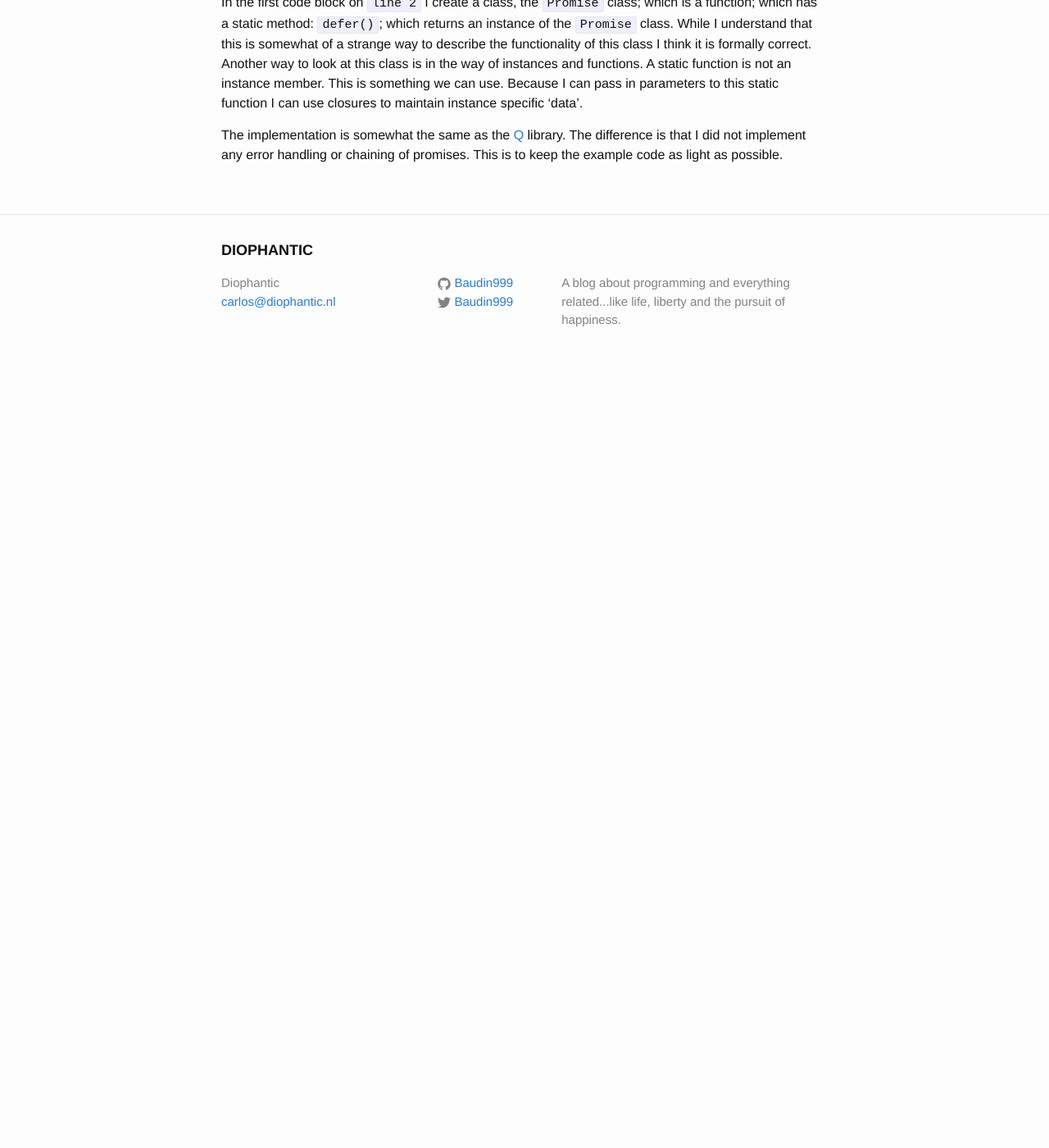
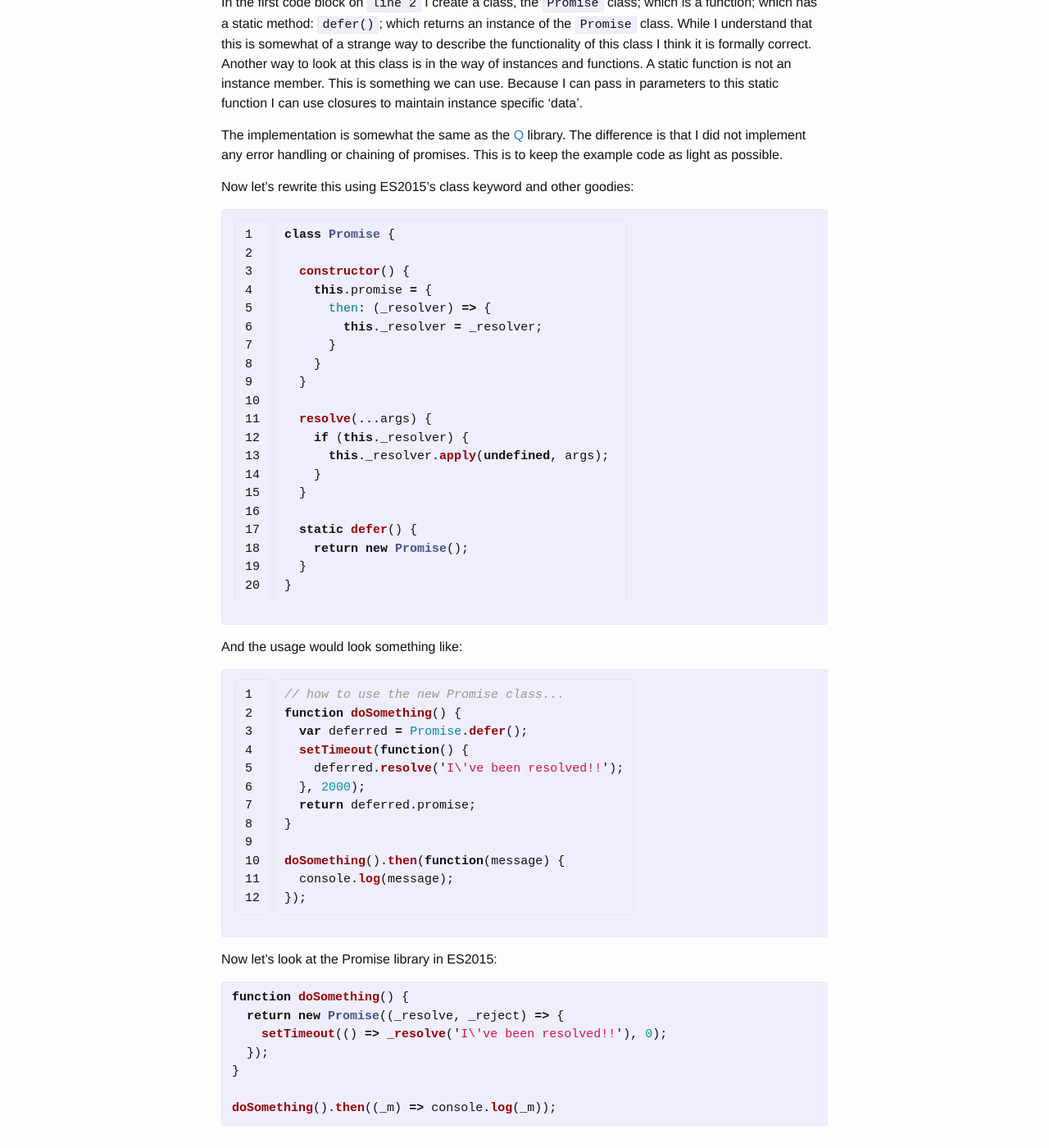
Before and after one commit to Baudin999/Baudin999.github.io, a Jekyll site: the page built from _posts/2015-09-01-es6-promises.md, in a window 1280 px wide and 1400 px high, scrolled down 1325 px. Shown: the whole window at 82% size. Built offline with Jekyll 4.4.1, drawn with Linux system fonts in a browser that asks for light colours; before the commit the page ends 1787 px from its top, so only the background shows below that.

Commit message:
working on promises

```diff
--- a/_posts/2015-09-01-es6-promises.md
+++ b/_posts/2015-09-01-es6-promises.md
@@ -70,3 +70,61 @@ instance specific 'data'.
 
 The implementation is somewhat the same as the [Q](https://github.com/kriskowal/q) library. The difference is that
 I did not implement any error handling or chaining of promises. This is to keep the example code as light as possible.
+
+Now let's rewrite this using ES2015's class keyword and other goodies:
+
+{% highlight javascript linenos=table %}
+
+class Promise {
+
+  constructor() {
+    this.promise = {
+      then: (_resolver) => {
+        this._resolver = _resolver;
+      }
+    }
+  }
+
+  resolve(...args) {
+    if (this._resolver) {
+      this._resolver.apply(undefined, args);
+    }
+  }
+
+  static defer() {
+    return new Promise();
+  }
+}
+
+{% endhighlight %}
+
+And the usage would look something like:
+
+{% highlight javascript linenos=table %}
+
+// how to use the new Promise class...
+function doSomething() {
+  var deferred = Promise.defer();
+  setTimeout(function() {
+    deferred.resolve('I\'ve been resolved!!');
+  }, 2000);
+  return deferred.promise;
+}
+
+doSomething().then(function(message) {
+  console.log(message);
+});
+
+{% endhighlight %}
+
+Now let's look at the Promise library in ES2015:
+
+{% highlight javascript lineos=table %}
+function doSomething() {
+  return new Promise((_resolve, _reject) => {
+    setTimeout(() => _resolve('I\'ve been resolved!!'), 0);
+  });
+}
+
+doSomething().then((_m) => console.log(_m));
+{% endhighlight %}
```
